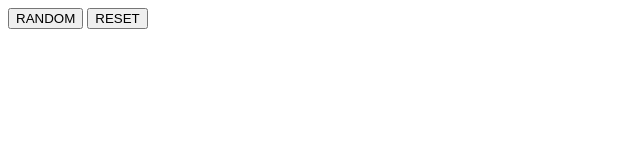
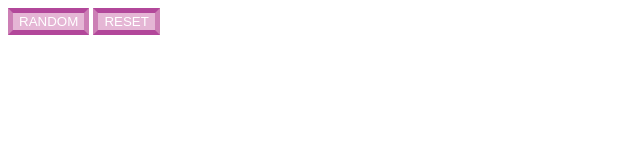
Before and after one commit to ChelseaSkovgaard/color-changer, a plain HTML site: page index.html in a window 1280 px wide. Shown: the whole page, without its empty margins (0-640 px from the left). Drawn offline with nearby package versions, Linux system fonts and the light colour scheme.

Commit message:
added css styles

```diff
--- a/index.html
+++ b/index.html
@@ -3,6 +3,8 @@
   <head>
     <meta charset="utf-8">
     <title>color-changer</title>
+    <link href="https://fonts.googleapis.com/css?family=Open+Sans" rel="stylesheet">
+    <link rel="stylesheet" type="text/css" href="styles.css">
   </head>
   <body>
     <button class="random"> RANDOM </button>
--- a/styles.css
+++ b/styles.css
@@ -0,0 +1,22 @@
+body {
+  font-family: 'Open Sans', sans-serif;
+  font-weight: bold 700;
+}
+
+button {
+  color: #FFFFFF;
+  background-color: #E5B6D5;
+  border-top: #B2479A solid 5px;
+  border-bottom: #B2479A solid 5px;;
+  border-right: #CC7FB5 solid 5px;
+  border-left: #CC7FB5 solid 5px;
+}
+
+button:hover {
+  color: #FFFFFF;
+  background-color: #B2479A;
+  border-top: #CC7FB5 solid 5px;
+  border-bottom: #CC7FB5 solid 5px;;
+  border-right: #E5B6D5 solid 5px;
+  border-left: #E5B6D5 solid 5px;
+}
```
